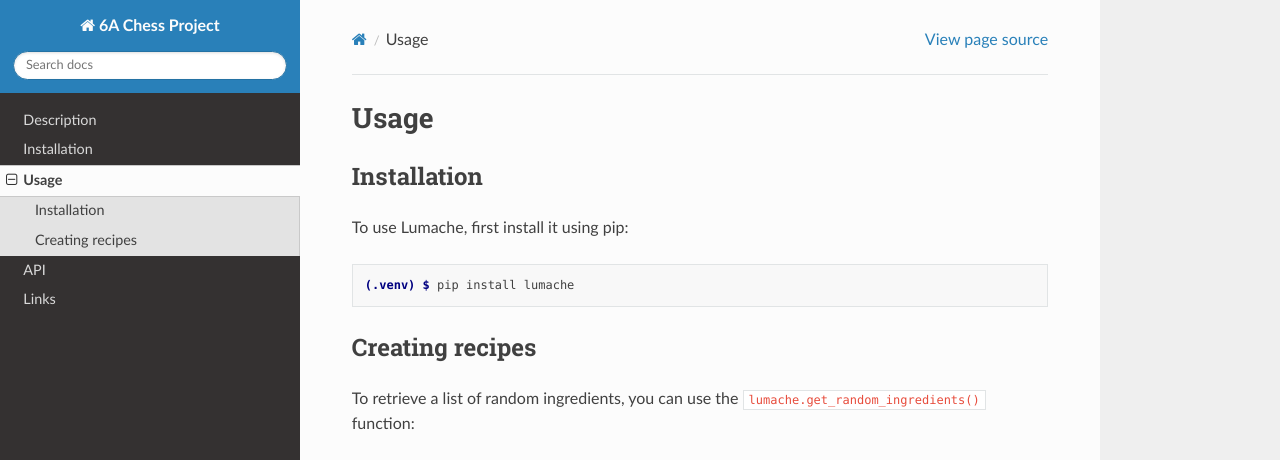
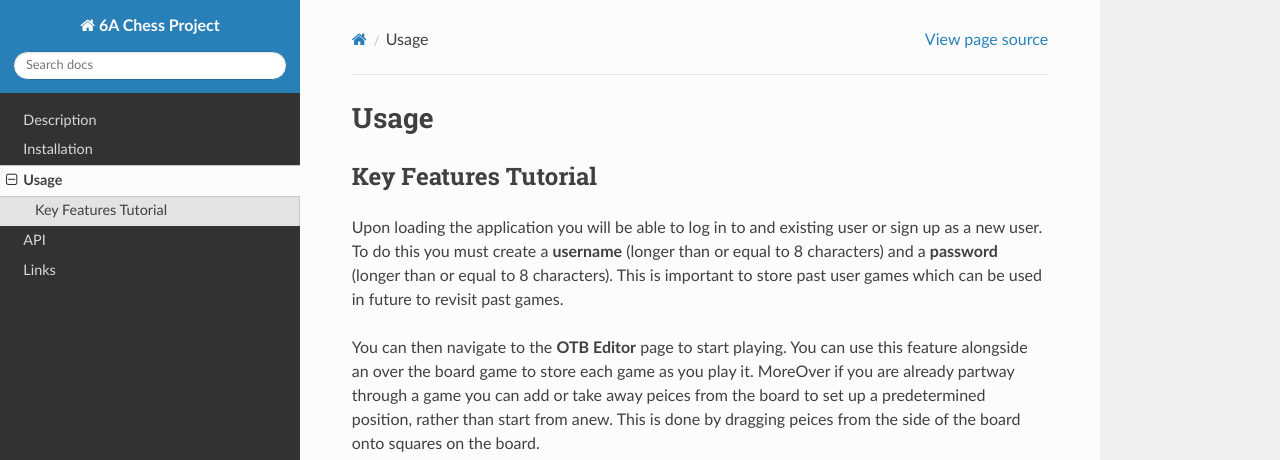
Before and after one commit to gherkins05/6A-Software-Coursework, a Sphinx documentation site: the page built from docs/source/usage.rst, in a window 1280 px wide and 1095 px high. Shown: the top 460 px of the window. Built offline with Sphinx 7.4.7 and the Read the Docs theme 3.1.0, drawn with Linux system fonts in a browser that asks for light colours; pages that are not in the unit, such as notebooks, are missing from menus; some of the changed text lies outside the part shown; grey boxes are pictures that could not be loaded.

Commit message:
Update usage.rst

```diff
--- a/docs/source/usage.rst
+++ b/docs/source/usage.rst
@@ -1,33 +1,11 @@
 Usage
 =====
 
-.. _installation:
+Key Features Tutorial
+---------------------
 
-Installation
-------------
+Upon loading the application you will be able to log in to and existing user or sign up as a new user. To do this you must create a **username** (longer than or equal to 8 characters) and a **password** (longer than or equal to 8 characters). This is important to store past user games which can be used in future to revisit past games.
 
-To use Lumache, first install it using pip:
+You can then navigate to the **OTB Editor** page to start playing. You can use this feature alongside an over the board game to store each game as you play it. MoreOver if you are already partway through a game you can add or take away peices from the board to set up a predetermined position, rather than start from anew. This is done by dragging peices from the side of the board onto squares on the board.
 
-.. code-block:: console
-
-   (.venv) $ pip install lumache
-
-Creating recipes
-----------------
-
-To retrieve a list of random ingredients,
-you can use the ``lumache.get_random_ingredients()`` function:
-
-.. autofunction:: lumache.get_random_ingredients
-
-The ``kind`` parameter should be either ``"meat"``, ``"fish"``,
-or ``"veggies"``. Otherwise, :py:func:`lumache.get_random_ingredients`
-will raise an exception.
-
-.. autoexception:: lumache.InvalidKindError
-
-For example:
-
->>> import lumache
->>> lumache.get_random_ingredients()
-['shells', 'gorgonzola', 'parsley']
+To load previously stored games, navigate to the **Game Hsitory** tab to scroll through past games and choose which ones you would like to load. By doing this you can play previous games through to revisit past mistakes or continue playing from a previous position.
```
